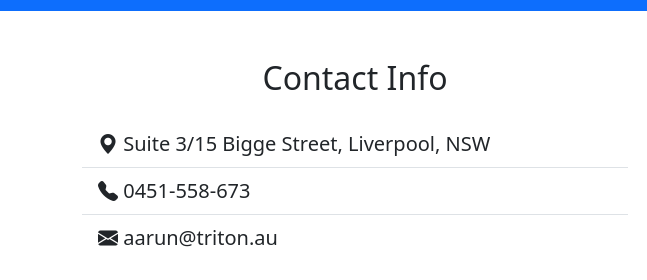
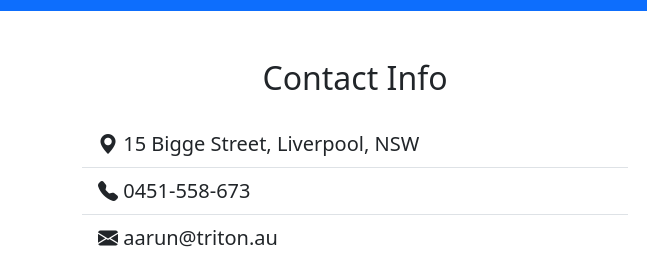
Before and after one commit to alal9000/triton-web-design, a plain HTML site: page index.html in a window 1280 px wide. Shown: the part 3100-3380 px from the top of the page, 0-647 px from the left. Drawn offline with nearby package versions, Linux system fonts and the light colour scheme; some packages are replaced by stand-ins of ours.

Commit message:
Update index.html

```diff
--- a/index.html
+++ b/index.html
@@ -426,7 +426,7 @@
             <ul class="list-group list-group-flush lead">
               <li class="list-group-item">
                 <span class="fw-bold"><i class="bi bi-geo-alt-fill"></i></span>
-                Suite 3/15 Bigge Street, Liverpool, NSW
+                15 Bigge Street, Liverpool, NSW
               </li>
               <li class="list-group-item">
                 <span class="fw-bold"
```
